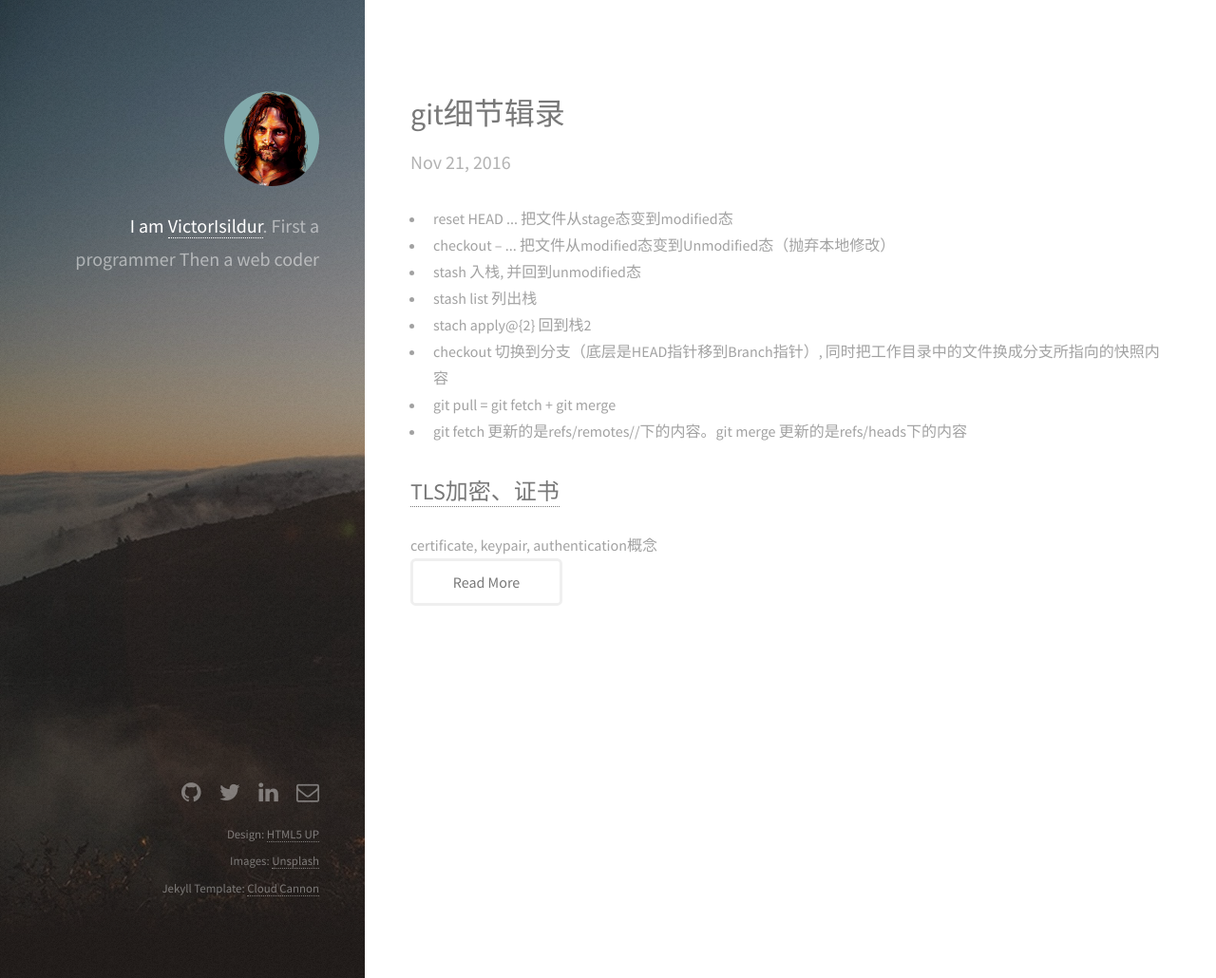
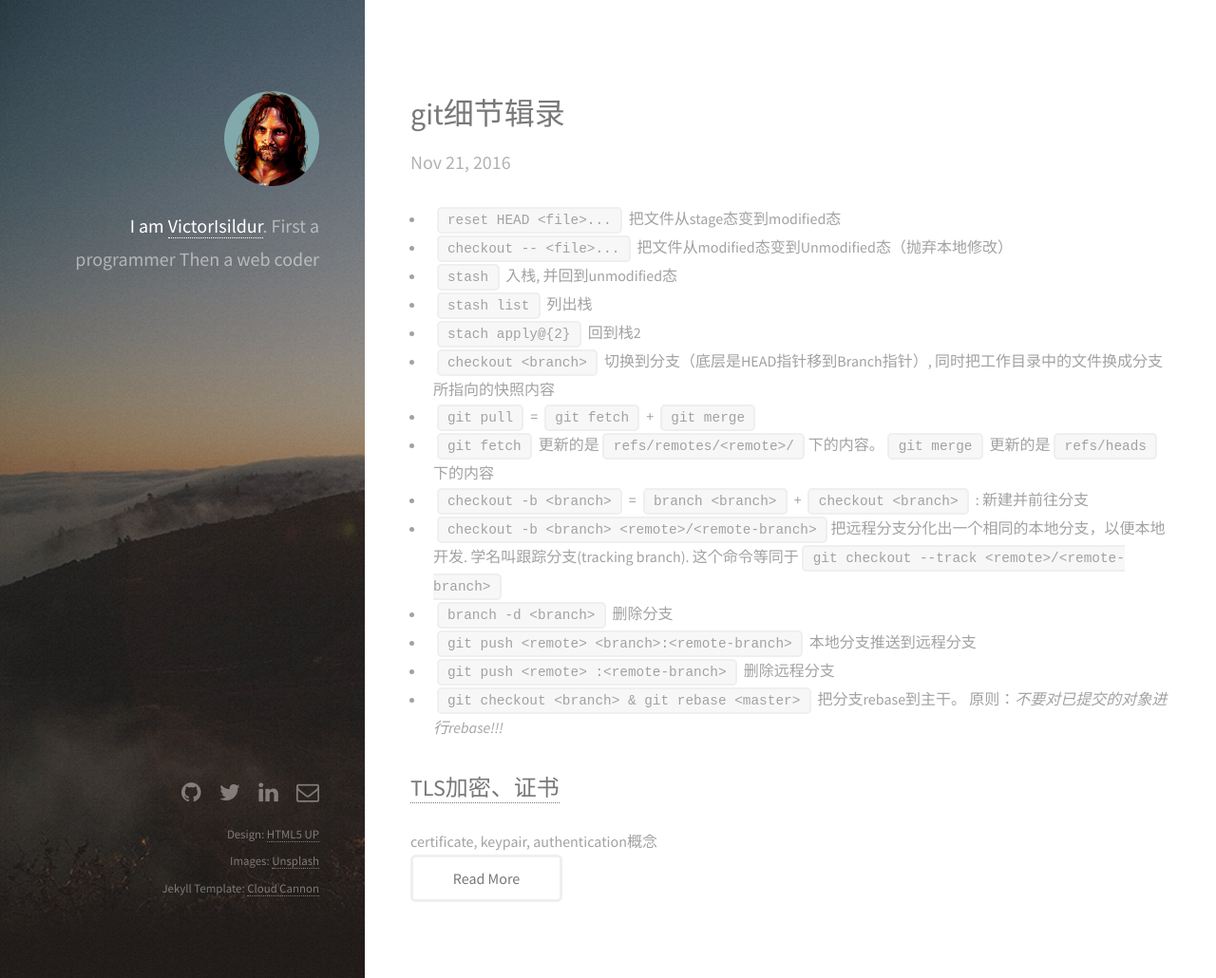
Before and after one commit to victorisildur/victorisildur.github.io, a Jekyll site: the page built from _posts/2016-11-21-git.markdown, in a window 1280 px wide and 1030 px high. Shown: the whole window at 95% size. Built offline with Jekyll 4.4.1, drawn with Linux system fonts in a browser that asks for light colours; Markdown is read by kramdown in place of the engine named in the settings.

Commit message:
rebase, branch

```diff
--- a/_posts/2016-11-21-git.markdown
+++ b/_posts/2016-11-21-git.markdown
@@ -6,11 +6,20 @@ categories: programming
 excerpt: "git pro"
 ---
 
-* reset HEAD <file>... 把文件从stage态变到modified态
-* checkout -- <file>... 把文件从modified态变到Unmodified态（抛弃本地修改）
-* stash 入栈, 并回到unmodified态
-* stash list 列出栈
-* stach apply@{2} 回到栈2
-* checkout <branch> 切换到分支（底层是HEAD指针移到Branch指针）, 同时把工作目录中的文件换成分支所指向的快照内容
-* git pull = git fetch + git merge
-* git fetch 更新的是refs/remotes/<remote>/下的内容。git merge 更新的是refs/heads下的内容
+* `reset HEAD <file>...` 把文件从stage态变到modified态
+* `checkout -- <file>...` 把文件从modified态变到Unmodified态（抛弃本地修改）
+* `stash` 入栈, 并回到unmodified态
+* `stash list` 列出栈
+* `stach apply@{2}` 回到栈2
+* `checkout <branch>` 切换到分支（底层是HEAD指针移到Branch指针）, 同时把工作目录中的文件换成分支所指向的快照内容
+* `git pull` = `git fetch` + `git merge`
+* `git fetch` 更新的是`refs/remotes/<remote>/`下的内容。`git merge` 更新的是`refs/heads`下的内容
+* `checkout -b <branch>` = `branch <branch>` + `checkout <branch>` : 新建并前往分支
+* `checkout -b <branch> <remote>/<remote-branch>`把远程分支分化出一个相同的本地分支，以便本地开发.
+学名叫跟踪分支(tracking branch).
+这个命令等同于`git checkout --track <remote>/<remote-branch>`
+* `branch -d <branch>` 删除分支
+* `git push <remote> <branch>:<remote-branch>` 本地分支推送到远程分支
+* `git push <remote> :<remote-branch>` 删除远程分支
+* `git checkout <branch> & git rebase <master>` 把分支rebase到主干。
+原则：*不要对已提交的对象进行rebase!!!*
```
